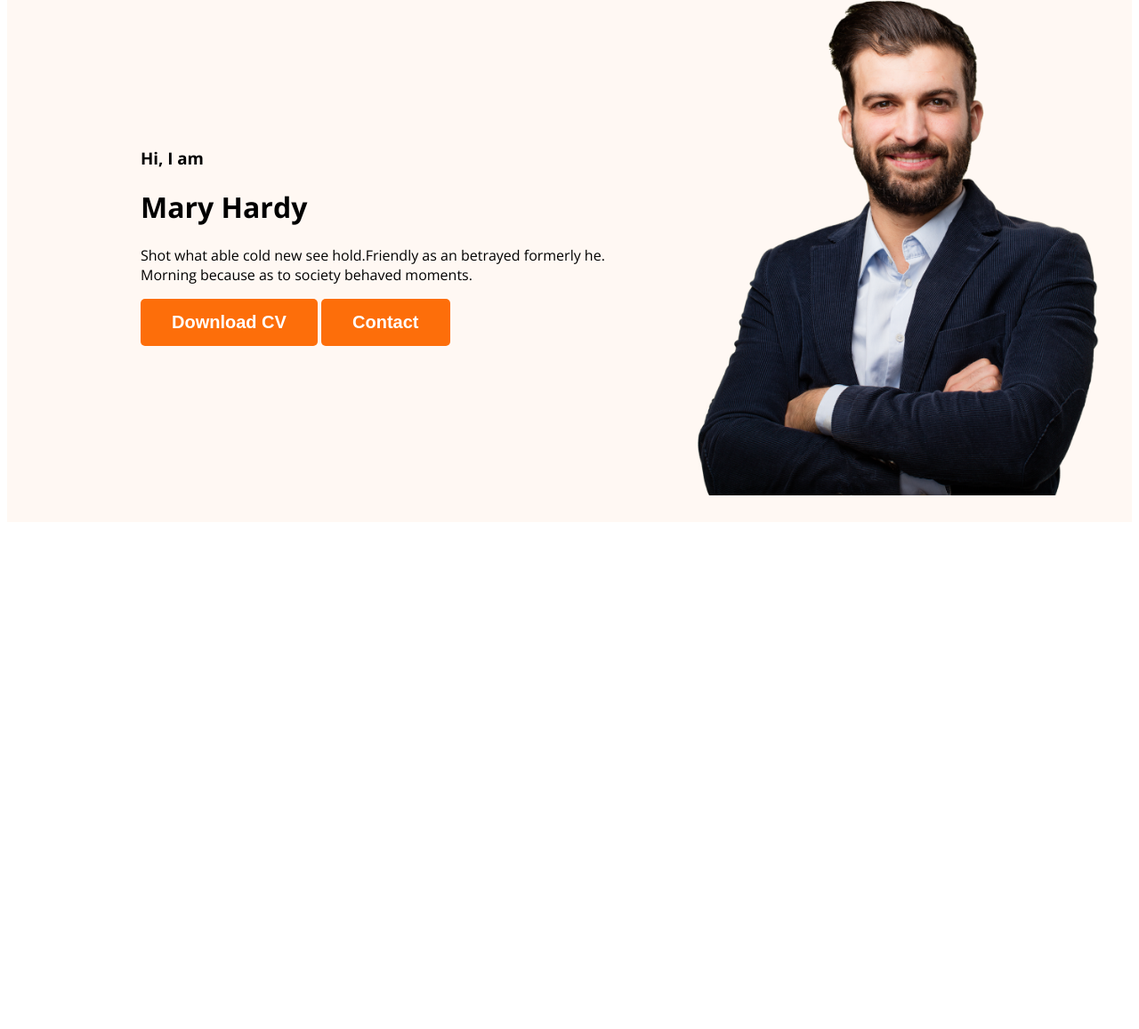
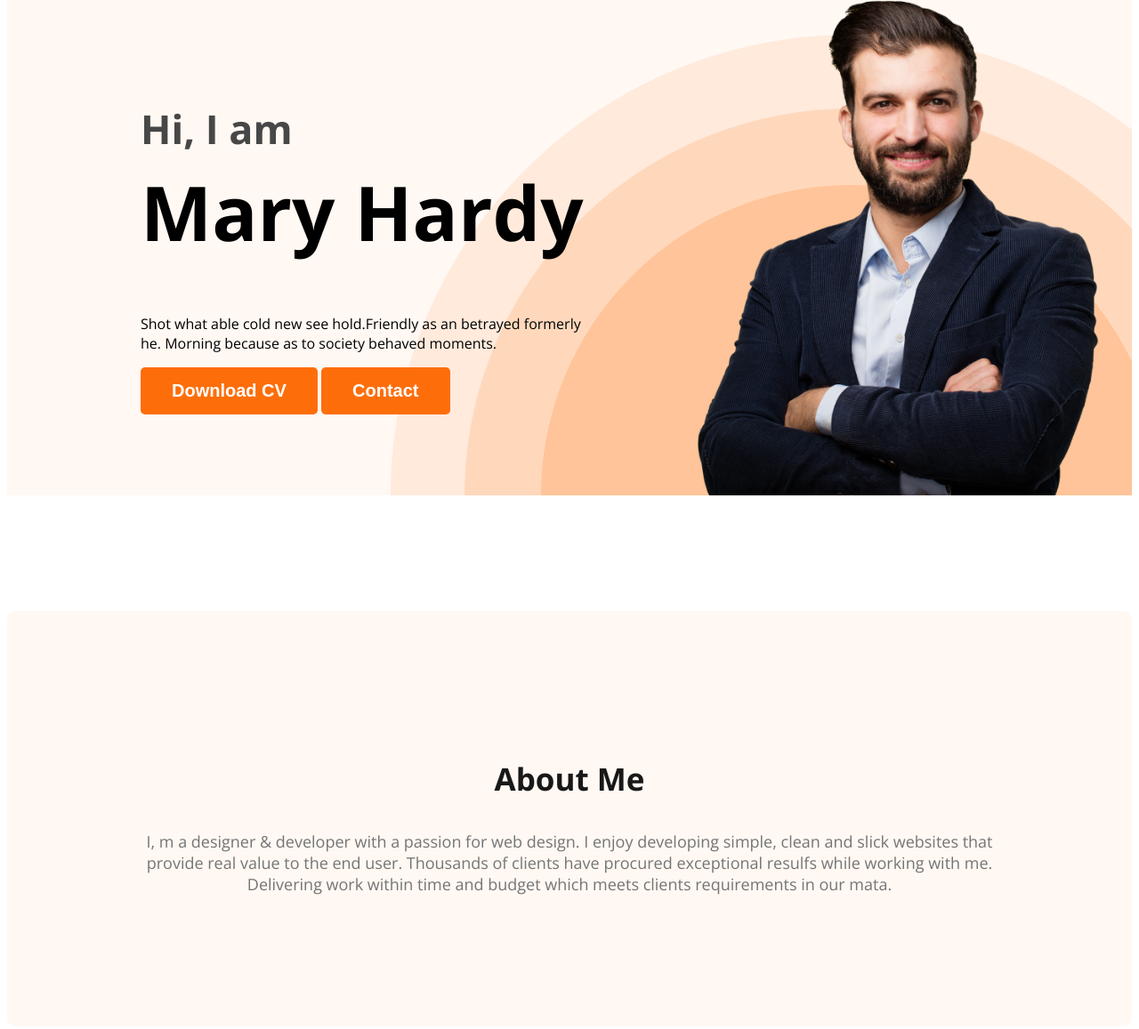
Before and after one commit to Shabbir8788/Web-Developer-Portfolio, a plain HTML site: page index.html in a window 1280 px wide. Shown: the part 211-1368 px from the top of the page at 89% size. Before the commit the page ends 806 px from the top, so only its background shows below. Drawn offline with nearby package versions, Linux system fonts and the light colour scheme.

Commit message:
added banner content & about section created

```diff
--- a/index.html
+++ b/index.html
@@ -27,7 +27,7 @@
         <div class="banner-content">
           <h3 class="banner-greeting">Hi, I am</h3>
           <h1 class="banner-title">Mary Hardy</h1>
-          <p>
+          <p class="banner-description">
             Shot what able cold new see hold.Friendly as an betrayed formerly
             he. Morning because as to society behaved moments.
           </p>
@@ -38,7 +38,18 @@
       </div>
     </header>
 
-    <main></main>
+    <main>
+      <section class="about">
+        <h3 class="section-title">About Me</h3>
+        <p class="section-description">
+          I, m a designer & developer with a passion for web design. I enjoy
+          developing simple, clean and slick websites that provide real value to
+          the end user. Thousands of clients have procured exceptional resulfs
+          while working with me. Delivering work within time and budget which
+          meets clients requirements in our mata.
+        </p>
+      </section>
+    </main>
 
     <footer></footer>
   </body>
--- a/styles/portfolio.css
+++ b/styles/portfolio.css
@@ -13,6 +13,19 @@ body {
   font-size: 20px;
   font-weight: 700;
   padding: 15px 35px;
+}
+
+.section-title {
+  font-size: 35px;
+  font-weight: 700;
+  text-align: center;
+  color: #181818;
+}
+
+.section-description {
+  color: #757575;
+  font-size: 18px;
+  text-align: center;
 }
 /* nav related styles */
 nav {
@@ -45,14 +58,44 @@ nav a {
 
 .header {
   background-color: #fff8f3;
+  background-image: url("../images/header_bg.png");
+  background-repeat: no-repeat;
+  background-position: bottom right;
 }
 
 .banner {
-  padding: 30px 30px 30px 150px;
+  padding: 30px 30px 0px 150px;
   display: flex;
   align-items: center;
+  justify-content: space-between;
+}
+
+.banner-content {
+  max-width: 500px;
 }
 
 .banner .profile-pic {
   width: 500px;
 }
+
+.banner-greeting {
+  font-size: 45px;
+  color: #474747;
+  margin-bottom: 0;
+}
+
+.banner-title {
+  font-size: 85px;
+  font-weight: 700;
+  margin-top: 5px;
+}
+
+/* main section styles */
+
+/* about section styles */
+.about {
+  padding: 130px;
+  border-radius: 10px;
+  background: #fff8f3;
+  margin: 130px 0;
+}
```
